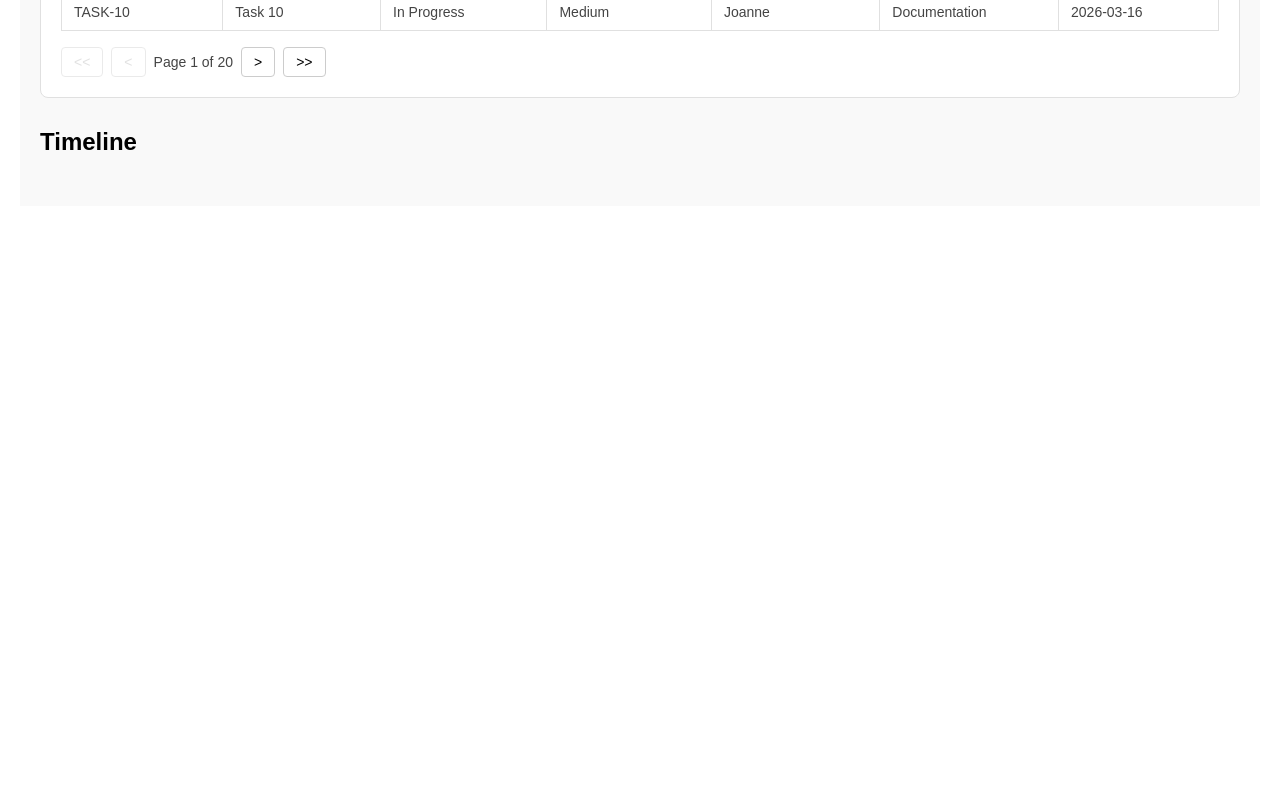
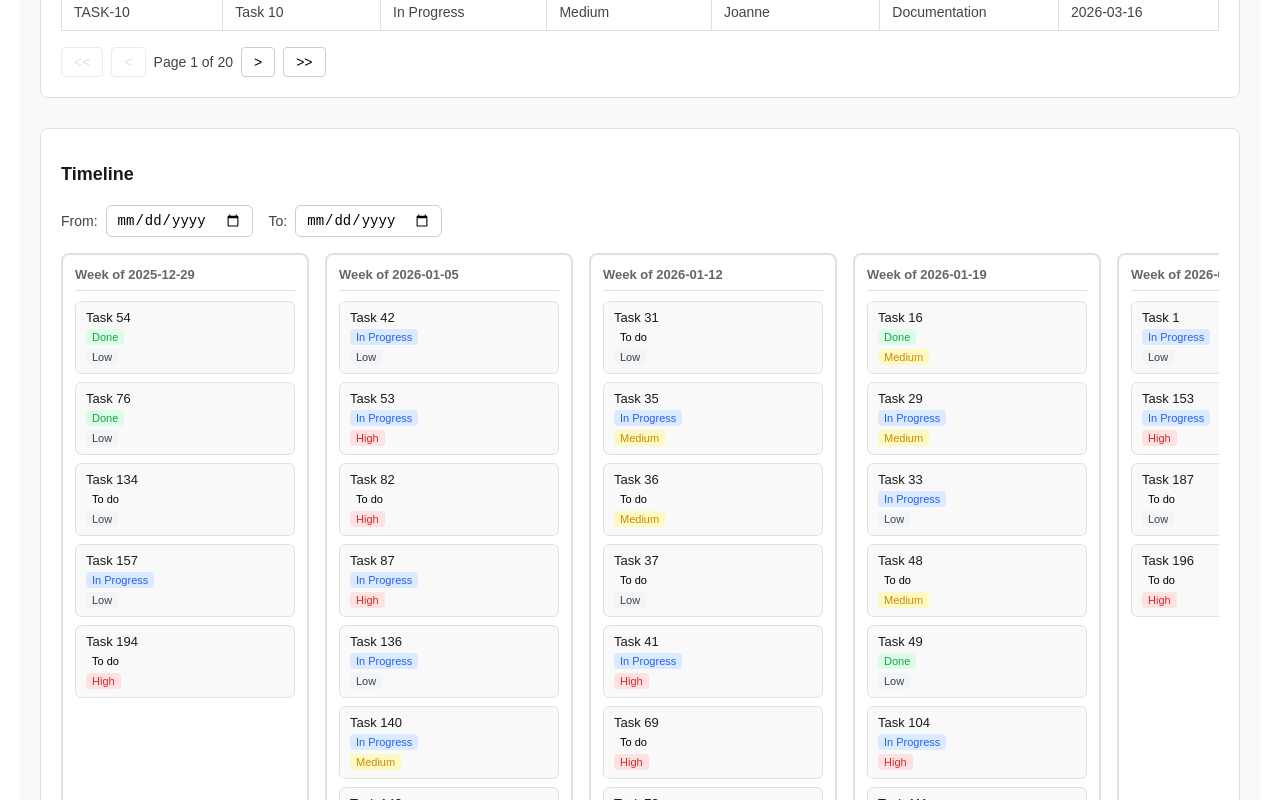
Before and after one commit to luca371/genetecapp, a React (Create React App) app: page / in a window 1280 px wide. Shown: the part 660-1460 px from the top of the page. Before the commit the page ends 866 px from the top, so only its background shows below. Built offline with nearby package versions, Linux system fonts and the light colour scheme.

Commit message:
Timeline - functionality, filter, week groups and current week highlight

```diff
--- /dev/null
+++ b/src/components/Timeline/Timeline.css
@@ -0,0 +1,206 @@
+/* Timeline container */
+.timeline-container {
+  padding: 20px;
+  font-family: Arial, sans-serif;
+  background: white;
+  border-radius: 8px;
+  border: 1px solid #e0e0e0;
+  margin-bottom: 30px;
+  outline: none;
+}
+
+/* title */
+.timeline-container h2 {
+  margin-bottom: 20px;
+  font-size: 18px;
+  color: #1a1a1a;
+}
+
+/* screen reader only */
+.sr-only {
+  position: absolute;
+  width: 1px;
+  height: 1px;
+  padding: 0;
+  margin: -1px;
+  overflow: hidden;
+  clip: rect(0, 0, 0, 0);
+  border: 0;
+}
+
+/* groups wrapper - horizontal scroll */
+.timeline-groups {
+  display: flex;
+  gap: 16px;
+  overflow-x: auto;
+  padding-bottom: 12px;
+}
+
+/* single week group */
+.timeline-group {
+  min-width: 220px;
+  border: 2px solid #e0e0e0;
+  border-radius: 8px;
+  padding: 12px;
+  transition: border-color 0.2s;
+  flex-shrink: 0;
+}
+
+.timeline-group.focused {
+  border-color: #1a1a1a;
+}
+
+/* current week highlight */
+.timeline-group.current-week {
+  border-color: #2563eb;
+}
+
+.timeline-group.current-week .timeline-date {
+  color: #2563eb;
+  font-weight: 700;
+}
+
+/* week header */
+.timeline-date {
+  font-size: 13px;
+  font-weight: 600;
+  color: #666;
+  margin-bottom: 10px;
+  padding-bottom: 8px;
+  border-bottom: 1px solid #e0e0e0;
+}
+
+/* items wrapper */
+.timeline-items {
+  display: flex;
+  flex-direction: column;
+  gap: 8px;
+}
+
+/* single task item */
+.timeline-item {
+  display: flex;
+  flex-direction: column;
+  gap: 4px;
+  padding: 8px 10px;
+  border-radius: 6px;
+  background: #f9f9f9;
+  border: 1px solid #e0e0e0;
+  transition: border-color 0.2s;
+  cursor: default;
+}
+
+.timeline-item.focused {
+  border-color: #1a1a1a;
+  background: #f4f4f4;
+}
+
+/* task title */
+.timeline-item-title {
+  font-size: 13px;
+  font-weight: 500;
+  color: #1a1a1a;
+}
+
+/* status badge */
+.timeline-item-status {
+  font-size: 11px;
+  padding: 2px 6px;
+  border-radius: 4px;
+  width: fit-content;
+  font-weight: 500;
+}
+
+.status-todo {
+  background: #e0e7ff;
+  color: #3730a3;
+}
+
+.status-in-progress {
+  background: #dbeafe;
+  color: #2563eb;
+}
+
+.status-done {
+  background: #dcfce7;
+  color: #16a34a;
+}
+
+/* priority badge */
+.timeline-item-priority {
+  font-size: 11px;
+  padding: 2px 6px;
+  border-radius: 4px;
+  width: fit-content;
+  font-weight: 500;
+}
+
+.priority-low {
+  background: #f3f4f6;
+  color: #374151;
+}
+
+.priority-medium {
+  background: #fef9c3;
+  color: #ca8a04;
+}
+
+.priority-high {
+  background: #fee2e2;
+  color: #dc2626;
+}
+
+/* date filter */
+.timeline-filter {
+  display: flex;
+  align-items: center;
+  gap: 16px;
+  margin-bottom: 16px;
+  flex-wrap: wrap;
+}
+
+.timeline-filter label {
+  display: flex;
+  align-items: center;
+  gap: 8px;
+  font-size: 14px;
+  color: #444;
+}
+
+.timeline-date-input {
+  padding: 6px 10px;
+  border: 1px solid #ccc;
+  border-radius: 6px;
+  font-size: 14px;
+  outline: none;
+  cursor: pointer;
+}
+
+.timeline-date-input:focus {
+  border-color: #666;
+}
+
+.timeline-clear-btn {
+  padding: 6px 12px;
+  border: 1px solid #e0e0e0;
+  border-radius: 6px;
+  background: white;
+  color: #666;
+  cursor: pointer;
+  font-size: 13px;
+  transition: all 0.2s;
+}
+
+.timeline-clear-btn:hover {
+  background: #fee2e2;
+  border-color: #fca5a5;
+  color: #dc2626;
+}
+
+/* empty state */
+.timeline-empty {
+  text-align: center;
+  padding: 40px;
+  color: #999;
+  font-size: 14px;
+}
--- a/src/components/Timeline/Timeline.jsx
+++ b/src/components/Timeline/Timeline.jsx
@@ -1,4 +1,157 @@
+import { useState, useMemo } from "react"
+import "./Timeline.css"
+
 const Timeline = ({ data }) => {
-  return <div><h2>Timeline</h2></div>
+
+  const [focusedGroup, setFocusedGroup] = useState(null) //current focused week group
+  const [focusedItem, setFocusedItem] = useState(null) //current focused item in group
+  const [dateFrom, setDateFrom] = useState("") //filter from date
+  const [dateTo, setDateTo] = useState("") //filter to date
+
+  //get current week for highlight
+  const getCurrentWeekKey = () => {
+    const today = new Date()
+    const monday = new Date(today)
+    monday.setDate(today.getDate() - today.getDay() + 1)
+    return monday.toISOString().split("T")[0]
+  }
+
+  const currentWeekKey = getCurrentWeekKey()
+
+  //filter data by date range before grouping
+  const filteredData = useMemo(() => {
+    return data.filter(task => {
+      if (dateFrom && task.date < dateFrom) return false
+      if (dateTo && task.date > dateTo) return false
+      return true
+    })
+  }, [data, dateFrom, dateTo])
+
+  //group tasks by week
+  const groupedByWeek = useMemo(() => {
+    const groups = {}
+    filteredData.forEach(task => {
+      const date = new Date(task.date)
+      //get monday
+      const monday = new Date(date)
+      monday.setDate(date.getDate() - date.getDay() + 1)
+      const weekKey = monday.toISOString().split("T")[0]
+      if (!groups[weekKey]) groups[weekKey] = []
+      groups[weekKey].push(task)
+    })
+    //sort groups by week
+    return Object.entries(groups).sort((a, b) => new Date(a[0]) - new Date(b[0]))
+  }, [filteredData])
+
+  //keyboard navigation
+  const handleKeyDown = (e) => {
+    if (e.key === "ArrowRight") {
+      setFocusedGroup(prev => Math.min((prev ?? -1) + 1, groupedByWeek.length - 1))
+      setFocusedItem(0)
+    }
+    if (e.key === "ArrowLeft") {
+      setFocusedGroup(prev => Math.max((prev ?? 1) - 1, 0))
+      setFocusedItem(0)
+    }
+    if (e.key === "ArrowDown") {
+      const maxItems = groupedByWeek[focusedGroup]?.[1]?.length - 1 || 0
+      setFocusedItem(prev => Math.min((prev ?? -1) + 1, maxItems))
+    }
+    if (e.key === "ArrowUp") {
+      setFocusedItem(prev => Math.max((prev ?? 1) - 1, 0))
+    }
+  }
+
+  return (
+    <div
+      className="timeline-container"
+      onKeyDown={handleKeyDown}
+      tabIndex={0}
+      aria-label="Task timeline. Use arrow keys to navigate between weeks and tasks."
+    >
+      <h2>Timeline</h2>
+
+      {/* date range filter */}
+      <div className="timeline-filter">
+        <label>
+          From:
+          <input
+            type="date"
+            value={dateFrom}
+            onChange={e => setDateFrom(e.target.value)}
+            className="timeline-date-input"
+          />
+        </label>
+        <label>
+          To:
+          <input
+            type="date"
+            value={dateTo}
+            onChange={e => setDateTo(e.target.value)}
+            className="timeline-date-input"
+          />
+        </label>
+        {/* clear button - only shows when filters are active */}
+        {(dateFrom || dateTo) && (
+          <button
+            className="timeline-clear-btn"
+            onClick={() => { setDateFrom(""); setDateTo("") }}
+          >
+            Clear
+          </button>
+        )}
+      </div>
+
+      {/* reader announcement */}
+      <div aria-live="polite" className="sr-only">
+        {focusedGroup !== null && groupedByWeek[focusedGroup] &&
+          `Week ${focusedGroup + 1} of ${groupedByWeek.length}: week of ${groupedByWeek[focusedGroup][0]},
+           task ${focusedItem + 1} of ${groupedByWeek[focusedGroup][1].length}:
+           ${groupedByWeek[focusedGroup][1][focusedItem]?.title}`}
+      </div>
+
+      {/* empty state */}
+      {groupedByWeek.length === 0 && (
+        <p className="timeline-empty">No tasks found for selected date range.</p>
+      )}
+
+      {/* timeline groups */}
+      <div className="timeline-groups">
+        {groupedByWeek.map(([date, tasks], groupIndex) => (
+          <div
+            key={date}
+            className={`timeline-group
+              ${focusedGroup === groupIndex ? "focused" : ""}
+              ${date === currentWeekKey ? "current-week" : ""}`}
+          >
+            {/* week header */}
+            <div className="timeline-date">
+              {date === currentWeekKey ? "Current week" : `Week of ${date}`}
+            </div>
+
+            {/* tasks for this week */}
+            <div className="timeline-items">
+              {tasks.map((task, itemIndex) => (
+                <div
+                  key={task.id}
+                  className={`timeline-item ${focusedGroup === groupIndex && focusedItem === itemIndex ? "focused" : ""}`}
+                  aria-label={`${task.title}, ${task.status}, ${task.priority} priority`}
+                >
+                  <span className="timeline-item-title">{task.title}</span>
+                  <span className={`timeline-item-status status-${task.status.toLowerCase().replace(" ", "-")}`}>
+                    {task.status}
+                  </span>
+                  <span className={`timeline-item-priority priority-${task.priority.toLowerCase()}`}>
+                    {task.priority}
+                  </span>
+                </div>
+              ))}
+            </div>
+          </div>
+        ))}
+      </div>
+    </div>
+  )
 }
+
 export default Timeline
```
Also changed, not shown: src/components/DataGrid/DataGrid.css (line endings or trailing spaces).
